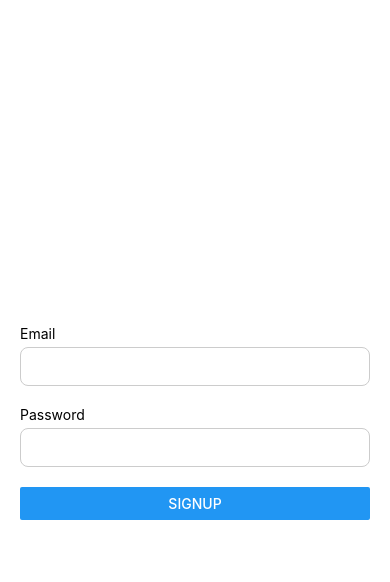
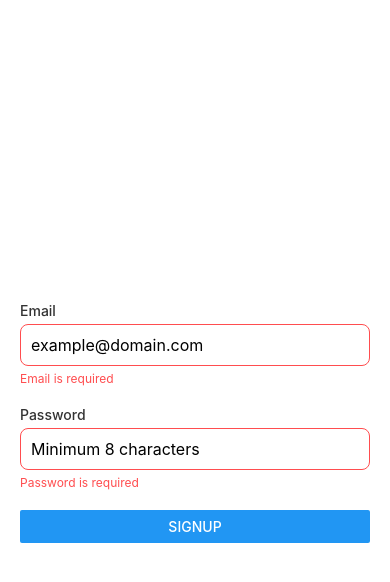
Before and after one commit to leo-nita/rncalendar, a React Native app: screen / in a window 390 px wide. Both pictures are taken after a click on the button "SIGNUP". Shown: the top 582 px of the page. Built offline with nearby package versions, Linux system fonts and the light colour scheme.

Commit message:
add validation

```diff
--- a/src/components/Input.tsx
+++ b/src/components/Input.tsx
@@ -1,12 +1,12 @@
-// components/InputField.js
+import { View, Text, TextInput, StyleSheet } from 'react-native';
 
-import { View, Text, TextInput, StyleSheet } from 'react-native';
 type InputFieldProps = {
   label: string;
   value: string;
   onChangeText: (text: string) => void;
   placeholder?: string;
   secureTextEntry?: boolean;
+  error?: string;
 };
 
 const InputField = ({
@@ -15,29 +15,50 @@ const InputField = ({
   onChangeText,
   placeholder,
   secureTextEntry = false,
+  error,
 }: InputFieldProps) => {
   return (
-    <View style={{ marginBottom: 20 }}>
-      <Text>{label}</Text>
+    <View style={styles.inputContainer}>
+      <Text style={styles.label}>{label}</Text>
 
       <TextInput
         value={value}
         onChangeText={onChangeText}
         placeholder={placeholder}
         secureTextEntry={secureTextEntry}
-        style={styles.input}
+        style={[styles.input, error && styles.inputError]}
       />
+
+      {error ? <Text style={styles.errorText}>{error}</Text> : null}
     </View>
   );
 };
 
 export default InputField;
+
 const styles = StyleSheet.create({
+  inputContainer: { marginBottom: 20 },
+  label: {
+    fontSize: 14,
+    fontWeight: '500',
+    color: '#333',
+  },
   input: {
     borderWidth: 1,
     borderColor: '#ccc',
     padding: 10,
     borderRadius: 8,
     marginTop: 5,
+    fontSize: 16,
+    color: '#000',
+  },
+  inputError: {
+    borderColor: '#ff4d4f',
+  },
+  errorText: {
+    color: '#ff4d4f',
+    fontSize: 12,
+    marginTop: 5,
+    fontWeight: '400',
   },
 });
--- a/src/screens/Signup.tsx
+++ b/src/screens/Signup.tsx
@@ -1,20 +1,51 @@
 import { useState } from 'react';
-import { Button, View, StyleSheet } from 'react-native';
+import { Button, StyleSheet, View } from 'react-native';
 import InputField from '../components/Input';
+import { validateEmail, validatePassword } from '../utils/validate';
 
 const SignUp = () => {
   const [email, setEmail] = useState('');
   const [password, setPassword] = useState('');
+  const [errors, setErrors] = useState({ email: '', password: '' });
 
-  const handleSignup = () => {};
+  const handleEmailChange = (text: string) => {
+    setEmail(text);
+    if (errors.email) setErrors(prev => ({ ...prev, email: '' }));
+  };
+
+  const handlePasswordChange = (text: string) => {
+    setPassword(text);
+    if (errors.password) setErrors(prev => ({ ...prev, password: '' }));
+  };
+
+  const handleSignup = () => {
+    const emailError = validateEmail(email);
+    const passwordError = validatePassword(password, true);
+
+    if (emailError || passwordError) {
+      setErrors({ email: emailError, password: passwordError });
+      return;
+    }
+    setErrors({ email: '', password: '' });
+  };
 
   return (
     <View style={styles.container}>
-      <InputField label={'Email'} value={email} onChangeText={setEmail} />
       <InputField
-        label={'Password'}
+        label="Email"
+        placeholder="example@domain.com"
+        value={email}
+        onChangeText={handleEmailChange}
+        error={errors.email}
+      />
+
+      <InputField
+        label="Password"
+        placeholder="Minimum 8 characters"
+        secureTextEntry
         value={password}
-        onChangeText={setPassword}
+        onChangeText={handlePasswordChange}
+        error={errors.password}
       />
 
       <Button title="Signup" onPress={handleSignup} />
@@ -23,6 +54,12 @@ const SignUp = () => {
 };
 
 export default SignUp;
+
 const styles = StyleSheet.create({
-  container: { flex: 1, justifyContent: 'center', padding: 20 },
+  container: {
+    flex: 1,
+    justifyContent: 'center',
+    padding: 20,
+    backgroundColor: '#fff',
+  },
 });
--- /dev/null
+++ b/src/utils/validate.ts
@@ -0,0 +1,26 @@
+// utils/validate.js
+
+export const validateEmail = (email: string) => {
+  if (!email || email.trim() === '') {
+    return 'Email is required';
+  }
+
+  const emailRegex = /\S+@\S+\.\S+/;
+  if (!emailRegex.test(email.trim())) {
+    return 'Please enter a valid email address';
+  }
+
+  return '';
+};
+
+export const validatePassword = (password: string, isSignUp = false) => {
+  if (!password || password.trim() === '') {
+    return 'Password is required';
+  }
+
+  if (isSignUp && password.length < 8) {
+    return 'Password must be at least 8 characters long';
+  }
+
+  return '';
+};
```
